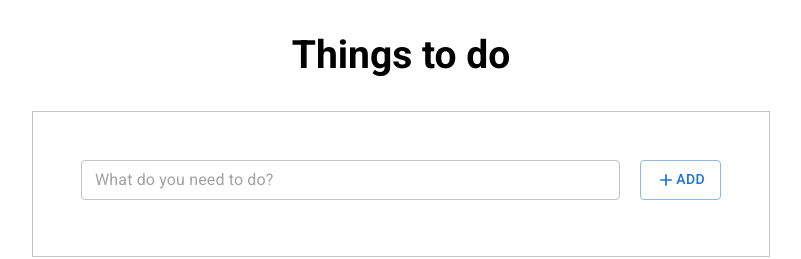
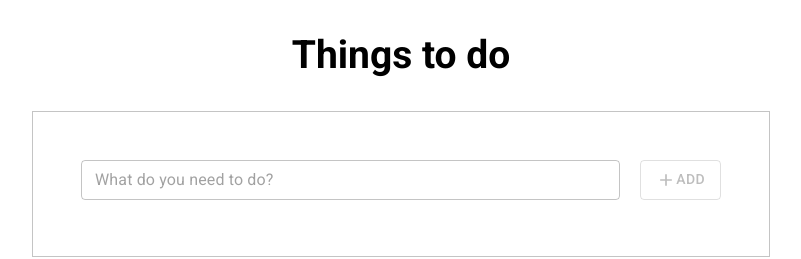
Before and after one commit to jemilu2/aeronology-frontend-exam, a React (Create React App) app: page / in a window 1280 px wide. Shown: the top 259 px of the page, without its empty margins (239-1040 px from the left). Built offline with nearby package versions, Linux system fonts and the light colour scheme.

Commit message:
fix edge cases when adding a todo add support for deleting a todo fix issue in deleteTodo reducer

```diff
--- a/src/App.tsx
+++ b/src/App.tsx
@@ -15,17 +15,19 @@ function App() {
   const todos = useAppSelector(selectTodos);
   const [title, setTitle] = useState("");
   const dispatch = useAppDispatch();
+  const todoIsValid = !!(title && title.trim().length > 0);
 
   const addTodoHandler = () => {
+    if (!todoIsValid) return;
     const newTodo = {
-      title,
+      title: title.trim(),
       id: todos.length + 1,
       deleted: false,
-      done: false
-    }
-    dispatch(addTodo(newTodo))
+      done: false,
+    };
+    dispatch(addTodo(newTodo));
     setTitle("");
-  }
+  };
   return (
     <ThemeProvider theme={theme}>
       <div className="App">
@@ -43,16 +45,25 @@ function App() {
               value={title}
               onInput={(event: any) => setTitle(event.target.value)}
             />
-            <Button variant="outlined" className="add-todo-btn" onClick={addTodoHandler}>
+            <Button
+              variant="outlined"
+              className="add-todo-btn"
+              onClick={addTodoHandler}
+              disabled={!todoIsValid}
+            >
               <AddIcon fontSize="small" />
               Add
             </Button>
           </article>
         </div>
 
-        <div className="todos-container">
-          { todos.map((todo) => <TodoItem key={todo.id} todo={todo}></TodoItem>) }
-        </div>
+        {todos.length > 0 ? (
+          <div className="todos-container">
+            {todos.map((todo) => (
+              <TodoItem key={todo.id} todo={todo}></TodoItem>
+            ))}
+          </div>
+        ) :<h4 style={{ textAlign: "center" }}>Nothing doing?</h4>}
       </div>
     </ThemeProvider>
   );
--- a/src/TodoItem.tsx
+++ b/src/TodoItem.tsx
@@ -5,11 +5,16 @@ import { Checkbox, TextField } from "@mui/material";
 import { unstable_createMuiStrictModeTheme } from "@mui/material/styles";
 import EditIcon from "@mui/icons-material/Edit";
 import DeleteIcon from "@mui/icons-material/Delete";
-import { iTodo } from "./features/todo/todoSlice";
+import { deleteTodo, iTodo } from "./features/todo/todoSlice";
+import { useAppDispatch } from "./app/hooks";
 
 const theme = unstable_createMuiStrictModeTheme();
 
 function TodoItem(props: { todo: iTodo }) {
+  const dispatch = useAppDispatch();
+  const deleteTodoHandler = () => {
+    dispatch(deleteTodo(props.todo))
+  }
   const { title, done } = props.todo;
   return (
     <ThemeProvider theme={theme}>
@@ -26,7 +31,7 @@ function TodoItem(props: { todo: iTodo }) {
         <Button variant="outlined" color="secondary" className="action-btn">
           <EditIcon fontSize="small" />
         </Button>
-        <Button variant="outlined" color="error" className="action-btn">
+        <Button variant="outlined" color="error" className="action-btn" onClick={deleteTodoHandler}>
           <DeleteIcon fontSize="small" color="warning" />
         </Button>
       </div>
--- a/src/features/todo/todoSlice.ts
+++ b/src/features/todo/todoSlice.ts
@@ -36,7 +36,7 @@ export const todoSlice = createSlice({
         deleteTodo: (state: iTodoState, action: PayloadAction<iTodo>) =>  {
             const index = state.todos.map((todo: iTodo) => todo.id).indexOf(action.payload.id)
             if(index !== -1) {
-                state.todos.splice(index)
+                state.todos.splice(index, 1)
             }
         },
         completeTodo: (state: iTodoState, action: PayloadAction<iTodo>) =>  {
```
